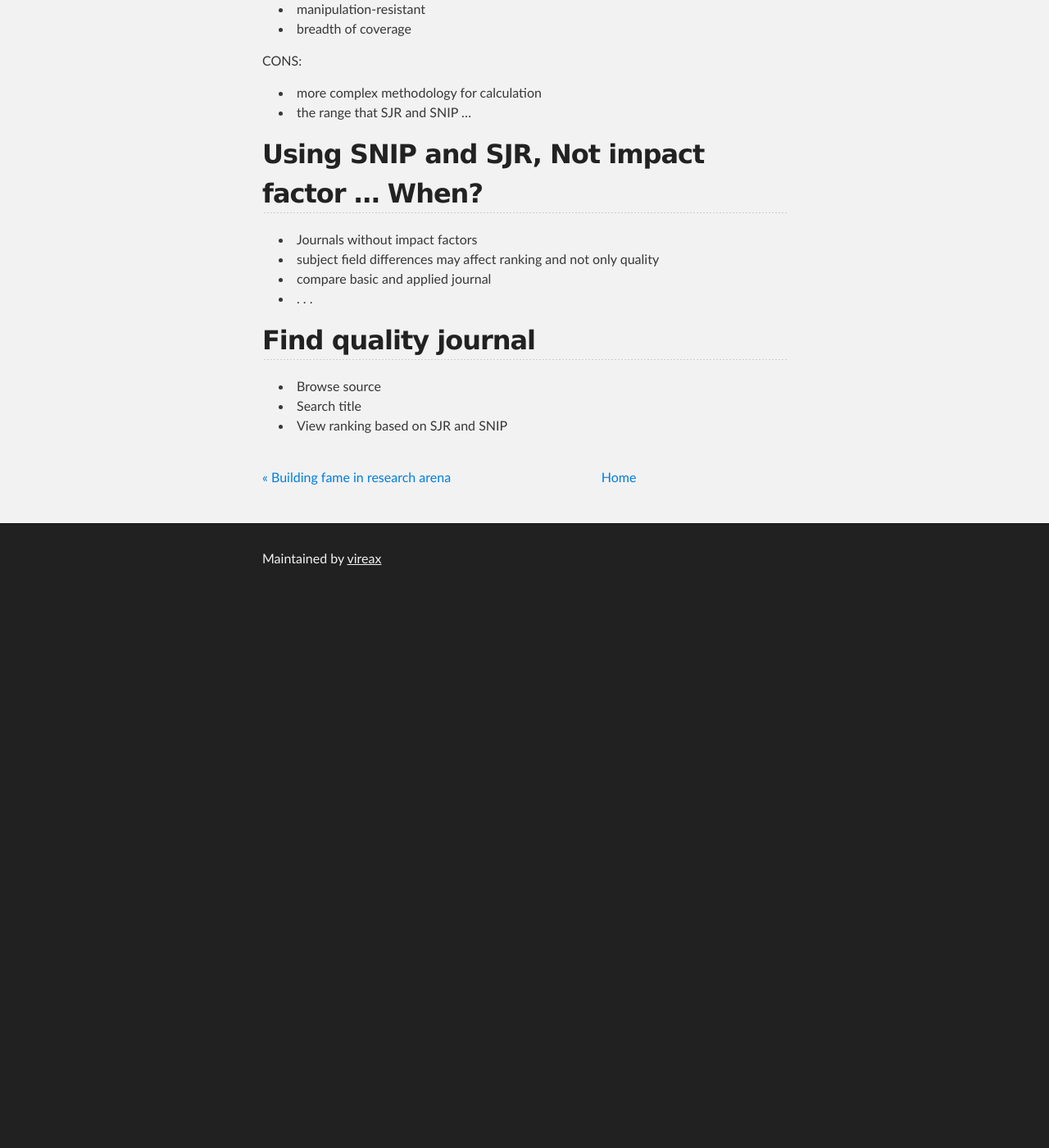
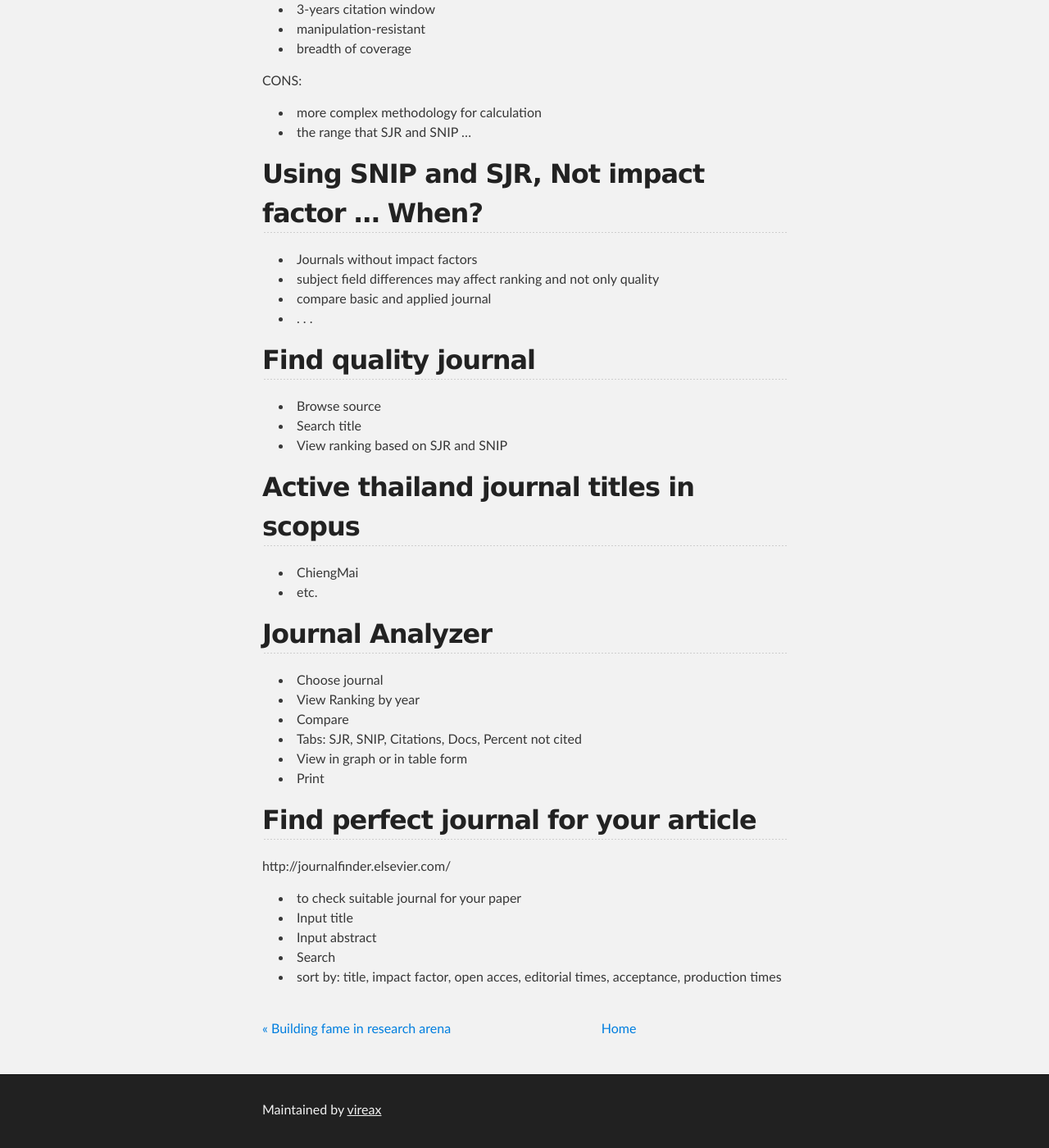
Before and after one commit to vireax/en, a Jekyll site: the page built from _posts/2014-02-11-scopus-training.md, in a window 1280 px wide and 1400 px high, scrolled down 7149 px. Shown: the whole window at 82% size. Built offline with Jekyll 4.4.1, drawn with Linux system fonts in a browser that asks for light colours; before the commit the page ends 7877 px from its top, so only the background shows below that; some of the changed text lies outside the part shown.

Commit message:
Update 2014-02-11-scopus-training.md

```diff
--- a/_posts/2014-02-11-scopus-training.md
+++ b/_posts/2014-02-11-scopus-training.md
@@ -129,6 +129,7 @@ researchers need subscription fee to access full text
 (some people have name conflict, each author need to carry an author identifier)
 
 # Analyse
+
 - track citation over time
 - view h-index for specific authors
 - assess trends in search results with Analyze Results
@@ -225,6 +226,7 @@ easier export ot medeley (feb, 2014)
 * Export result csv file
 
 ## Metric for Journal and author evaluation
+
 ( Not in Scopus )
 * Impact factor
 ( In Scopus )
@@ -295,3 +297,27 @@ CONS:
 * Browse source
 * Search title
 * View ranking based on SJR and SNIP
+
+## Active thailand journal titles in scopus
+
+* ChiengMai
+* etc.
+
+## Journal Analyzer
+
+* Choose journal
+* View Ranking by year
+* Compare
+* Tabs: SJR, SNIP, Citations, Docs, Percent not cited
+* View in graph or in table form
+* Print
+
+## Find perfect journal for your article
+
+http://journalfinder.elsevier.com/
+
+* to check suitable journal for your paper
+* Input title
+* Input abstract
+* Search
+* sort by: title, impact factor, open acces, editorial times, acceptance, production times
```
Also changed, not shown: other parts of _posts/2014-02-11-scopus-training.md (+4 -4 lines).
